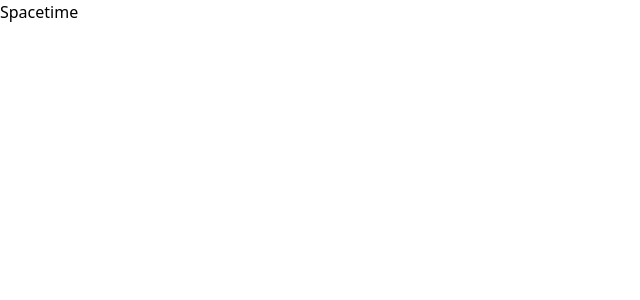
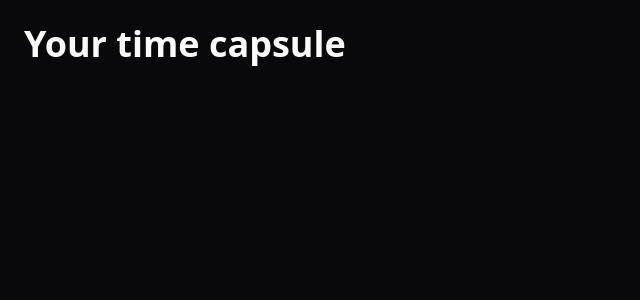
Before and after one commit to filipebteixeira98/spacetime-web, a Next.js app: page / in a window 1280 px wide. Shown: the top 300 px of the page, without its empty margins (0-640 px from the left). Built offline with nearby package versions, Linux system fonts and the light colour scheme.

Commit message:
feat: add initial time capsule homepage

```diff
--- a/src/app/page.tsx
+++ b/src/app/page.tsx
@@ -1,3 +1,7 @@
 export default function Home() {
-  return <h1>Spacetime</h1>
+  return (
+    <div className="h-screen bg-zinc-950 p-6 text-zinc-50">
+      <h1 className="text-4xl font-bold">Your time capsule</h1>
+    </div>
+  )
 }
```
